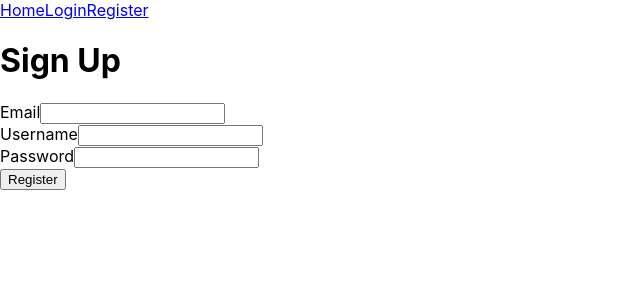
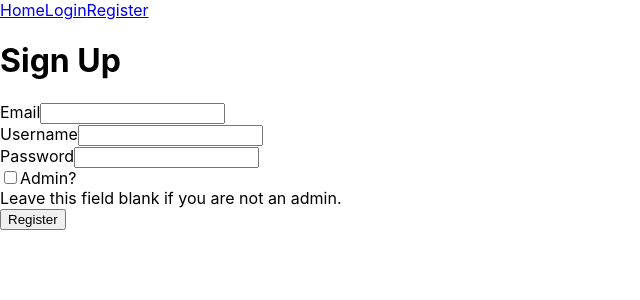
Before and after one commit to LA-Miller/Gamer-Buds-Client, a React (Create React App) app: page /register in a window 1280 px wide. Shown: the top 300 px of the page, without its empty margins (0-640 px from the left). Built offline with nearby package versions, Linux system fonts and the light colour scheme.

Commit message:
Changed isAdmin to be allowed as null

```diff
--- a/package.json
+++ b/package.json
@@ -10,6 +10,7 @@
     "@types/node": "^16.11.22",
     "@types/react": "^17.0.39",
     "@types/react-dom": "^17.0.11",
+    "dotenv": "^16.0.0",
     "react": "^17.0.2",
     "react-dom": "^17.0.2",
     "react-router-dom": "^6.2.1",
--- /dev/null
+++ b/src/components/PostCreate.tsx
@@ -0,0 +1 @@
+import React from "react";
--- a/src/components/Register.tsx
+++ b/src/components/Register.tsx
@@ -18,6 +18,9 @@ class Register extends React.Component<
     emailErr: boolean;
     pwdError: boolean;
     usernameErr: boolean;
+    adminPwd: string;
+    adminErrMsg: string;
+    isAdminFieldVisible: boolean;
   }
 > {
   constructor(props: RegisterProps) {
@@ -31,6 +34,9 @@ class Register extends React.Component<
       emailErr: false,
       pwdError: false,
       usernameErr: false,
+      adminPwd: "",
+      adminErrMsg: "",
+      isAdminFieldVisible: false,
     };
   }
 
@@ -48,9 +54,9 @@ class Register extends React.Component<
     this.validate();
 
     if (
-      this.state.emailErr === true ||
-      this.state.pwdError === true ||
-      this.state.usernameErr === true
+      !this.state.emailErr === true ||
+      !this.state.pwdError === true ||
+      !this.state.usernameErr === true
     ) {
       fetch("https://lam-gamer-buds-server.herokuapp.com/user/register", {
         method: "POST",
@@ -59,7 +65,7 @@ class Register extends React.Component<
             username: this.state.username,
             email: this.state.email,
             password: this.state.password,
-            isAdmin: this.state.isAdmin,
+            isAdmin: this.AdminPasswordValidation(),
           },
         }),
         headers: new Headers({
@@ -72,8 +78,31 @@ class Register extends React.Component<
           this.props.updateToken(data.sessionToken);
         })
         .catch((error) => console.log("Error:", error));
-    } else {
-      console.log("It worked");
+    } else if (this.state.emailErr === true) {
+      console.log("Email is invalid");
+    }
+  };
+
+  AdminPasswordValidation = () => {
+    if (this.state.adminPwd.length === 0) {
+      console.log("Admin password is empty. Registering as standard user.");
+      this.setState({
+        isAdmin: false,
+      });
+      return null;
+    } else if (this.state.adminPwd != process.env.REACT_APP_ADMIN_KEY) {
+      console.log("Incorrect admin password! Try again or leave blank.");
+      this.setState({
+        adminErrMsg:
+          "Incorrect admin password. Try again or leave this field blank if you wish to register as a standard user.",
+      });
+      return false;
+    } else if (this.state.adminPwd === process.env.REACT_APP_ADMIN_KEY) {
+      console.log("Correct admin password");
+      this.setState({
+        isAdmin: true,
+      });
+      return true;
     }
   };
 
@@ -103,6 +132,20 @@ class Register extends React.Component<
     } else {
       this.setState({
         usernameErr: false,
+      });
+    }
+  };
+
+  handleAdminCheckbox = () => {
+    if (this.state.isAdminFieldVisible === false) {
+      console.log("AdminFieldVisible: Admin checkbox is checked!");
+      this.setState({
+        isAdminFieldVisible: true,
+      });
+    } else {
+      console.log("Admin checkbox is unchecked");
+      this.setState({
+        isAdminFieldVisible: false,
       });
     }
   };
@@ -137,7 +180,9 @@ class Register extends React.Component<
               required={true}
             />
           </FormGroup>
-          {this.state.usernameErr && <p>Username must be greater than 3 characters</p>}
+          {this.state.usernameErr && (
+            <p>Username must be greater than 3 characters</p>
+          )}
           <FormGroup>
             <Label id="password-label" htmlFor="password">
               Password
@@ -147,15 +192,46 @@ class Register extends React.Component<
               name="password"
               value={this.state.password}
               id="register-password"
+              type="password"
               required={true}
             />
           </FormGroup>
           {this.state.pwdError && <p>Your password is invalid</p>}
+
+          <div id="admin-radio">
+          <Input
+            id="isAdminFieldVisible"
+            name="isAdminFieldVisible"
+            type="checkbox"
+            checked={this.state.isAdminFieldVisible}
+            onChange={this.handleAdminCheckbox}
+          />
+          <Label htmlFor="isAdminFieldVisible" id="isAdmin-label">
+            Admin?
+          </Label>
+          <div id="admin-tooltip" role="tooltip">
+            Leave this field blank if you are not an admin.
+          </div>
+          {this.state.isAdminFieldVisible && (
+            <div>
+              <Label htmlFor="adminPwd" id="admin-pwd-label">
+                Admin Authorization Code
+              </Label>
+              <Input
+                id="adminPwd"
+                name="adminPwd"
+                type="password"
+                onChange={this.handleChange}
+                value={this.state.adminPwd}
+              />
+            </div>
+          )}
+          </div>
           <Button id="register-btn" type="submit">
             Register
           </Button>
         </Form>
-      </div>
+        </div>
     );
   }
 }
```
Also changed, not shown: 2 other files (tests, documents, lock files or other folders).
